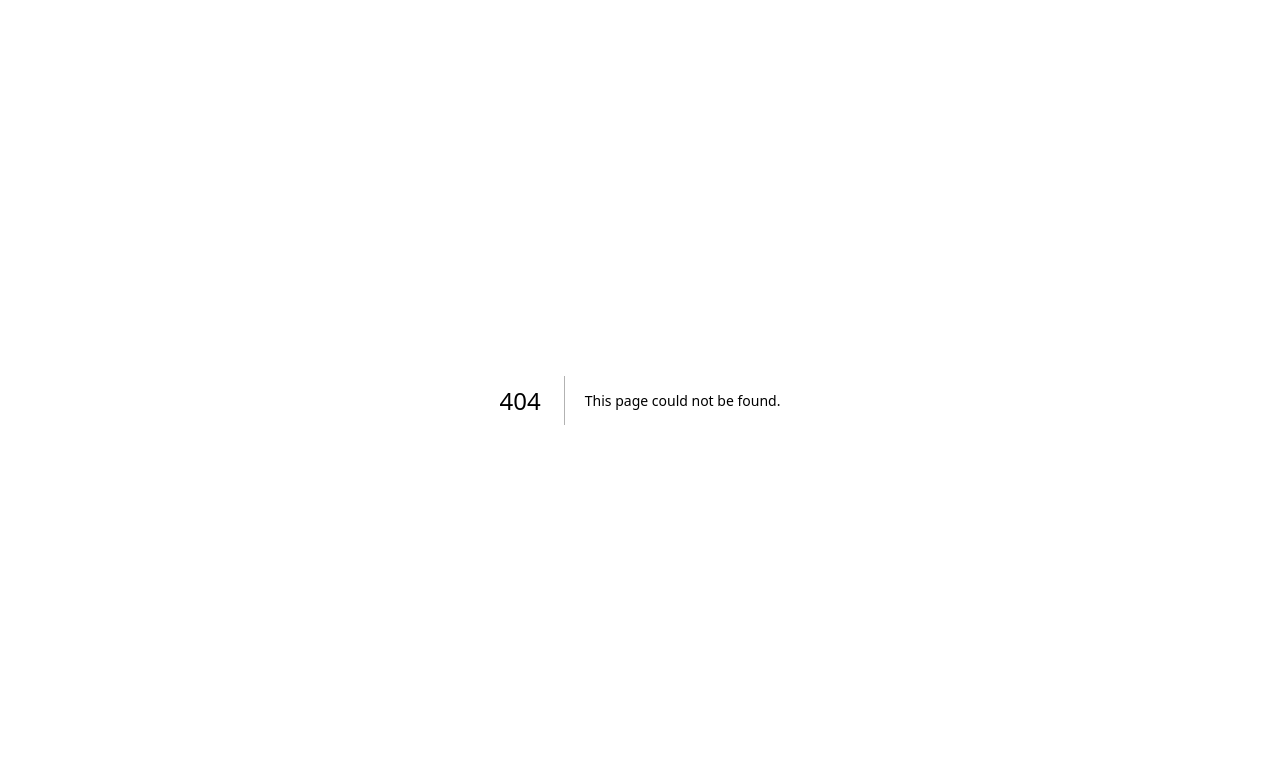
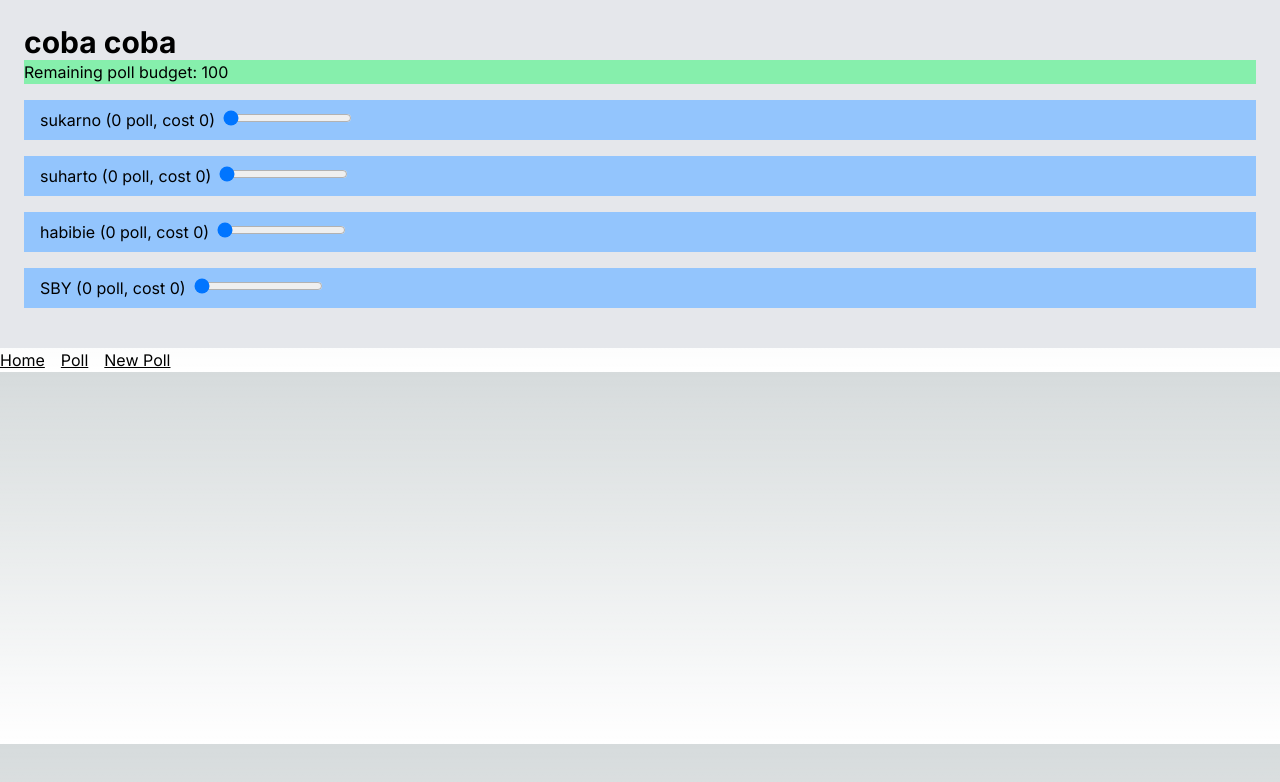
Before and after one commit to azophy/puaspoll-nextjs, a Next.js app: page /poll in a window 1280 px wide. Before the commit this address had no page. Shown: the top 782 px of the page. Built offline with nearby package versions, Linux system fonts and the light colour scheme.

Commit message:
refactor vote into poll for consistency

```diff
--- a/app/page.tsx
+++ b/app/page.tsx
@@ -23,7 +23,7 @@ export default async function Home() {
 	<ul>
 	{ polls?.map(
 	  (poll: any) => <li key={poll.id}>
-	    <Link href={`/vote/${poll.id}`} className="underline">{poll.title}</Link>
+	    <Link href={`/poll/${poll.id}`} className="underline">{poll.title}</Link>
 	  </li>
 	)}
 	</ul>
--- a/app/vote/[id]/page.tsx
+++ b/app/poll/[id]/page.tsx
@@ -2,7 +2,7 @@ import prisma from '../../../lib/prisma'
 
 export const revalidate = 60 // revalidate every minute
 import Navbar from '../../../components/nav'
-import Vote from '../vote'
+import Poll from '../../../components/poll'
 
 async function getPoll(id: string) {
   const poll = await prisma.poll.findUnique({
@@ -15,7 +15,7 @@ async function getPoll(id: string) {
   return poll
 }
 
-export default async function VotePage({ params }: { params: { id: string } }) {
+export default async function Page({ params }: { params: { id: string } }) {
   const poll = await getPoll(params.id)
   if (!poll) throw new Error('Poll not found')
 
@@ -23,10 +23,10 @@ export default async function VotePage({ params }: { params: { id: string } }) {
 
     return (
       <div>
-        <Vote
-	  title={poll.title}
-	  choices={choices}
-	/>
+        <Poll
+          title={poll.title}
+          choices={choices}
+        />
         <Navbar />
       </div>
     )
--- a/app/vote/page.tsx
+++ b/app/poll/page.tsx
@@ -1,7 +1,7 @@
 import Navbar from '../../components/nav'
-import Vote from './vote'
+import Poll from '../../components/poll'
 
-export default function VotePage() {
+export default function Page() {
   const choices = [
     'sukarno',
     'suharto',
@@ -11,7 +11,7 @@ export default function VotePage() {
 
     return (
       <div>
-        <Vote
+        <Poll
 	  title="coba coba"
 	  choices={choices}
 	/>
--- a/components/nav.tsx
+++ b/components/nav.tsx
@@ -4,8 +4,8 @@ export default function Navbar() {
   return (
       <div className="flex space-x-4">
         <Link href="/" className="underline">Home</Link>
-        <Link href="/vote" className="underline">Vote</Link>
-        <Link href="/vote/new" className="underline">New Vote</Link>
+        <Link href="/poll" className="underline">Poll</Link>
+        <Link href="/poll/new" className="underline">New Poll</Link>
       </div>
   )
 }
--- a/app/vote/vote.tsx
+++ b/components/poll.tsx
@@ -2,18 +2,18 @@
 
 import { useState } from 'react';
 
-const voteLimit = 100 // budget limit for this vote
+const pollLimit = 100 // budget limit for this poll
 
 const PollItem = (props:any) => {
     return (
       <div className="bg-blue-300 my-4 p-2">
 
         <span className="m-2">
-        {props.label} ({props.vote} vote, cost {props.vote**2})
+        {props.label} ({props.count} poll, cost {props.count**2})
         </span>
 
         <input type="range"
-          value={props.vote}
+          value={props.count}
           min="0"
           max="10"
           onInput={e => props.updateCount(e.currentTarget.value)}
@@ -23,36 +23,36 @@ const PollItem = (props:any) => {
     )
 }
 
-export default function Vote(props: any) {
+export default function Poll(props: any) {
   const [options, setOptions] = useState(
-    props.choices.map((val: any) => ({ label: val, vote: 0}) )
+    props.choices.map((val: any) => ({ label: val, count: 0}) )
   )
 
   function countTotalVote() {
-    return options.reduce((sum:number, i:any) => sum + i.vote**2 , 0)
+    return options.reduce((sum:number, i:any) => sum + i.count**2 , 0)
   }
 
   function setCount(idx:number, val:number) {
     let newOptions = options.slice()
-    newOptions[idx].vote = val
+    newOptions[idx].count = val
 
     setOptions(newOptions)
   }
 
-  const remainingBudget = voteLimit - countTotalVote()
+  const remainingBudget = pollLimit - countTotalVote()
 
   return (
     <div className="bg-gray-200 p-6">
       <h1 className="text-3xl font-bold">{props.title}</h1>
 
       <div className={ remainingBudget < 0 ? 'bg-red-300' : 'bg-green-300' }>
-        Remaining vote budget: {remainingBudget}
+        Remaining poll budget: {remainingBudget}
       </div>
 
       { options.map(
           (item:any, idx:number) => <PollItem
               label={item.label}
-              vote={item.vote}
+              count={item.count}
               key={item.label}
               updateCount={(val:number) => setCount(idx,val)}
               />
```
Also changed, not shown: app/poll/new/page.tsx (renamed from app/vote/new/page.tsx).
